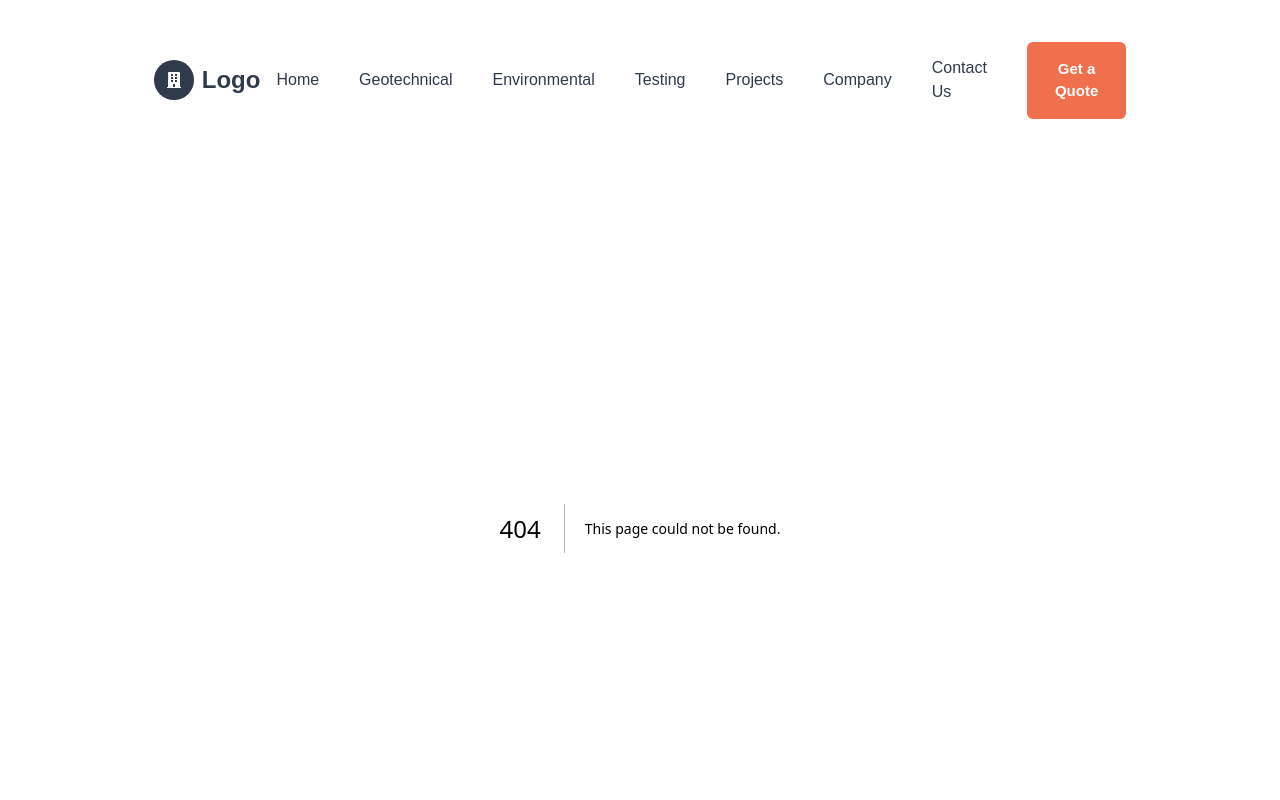
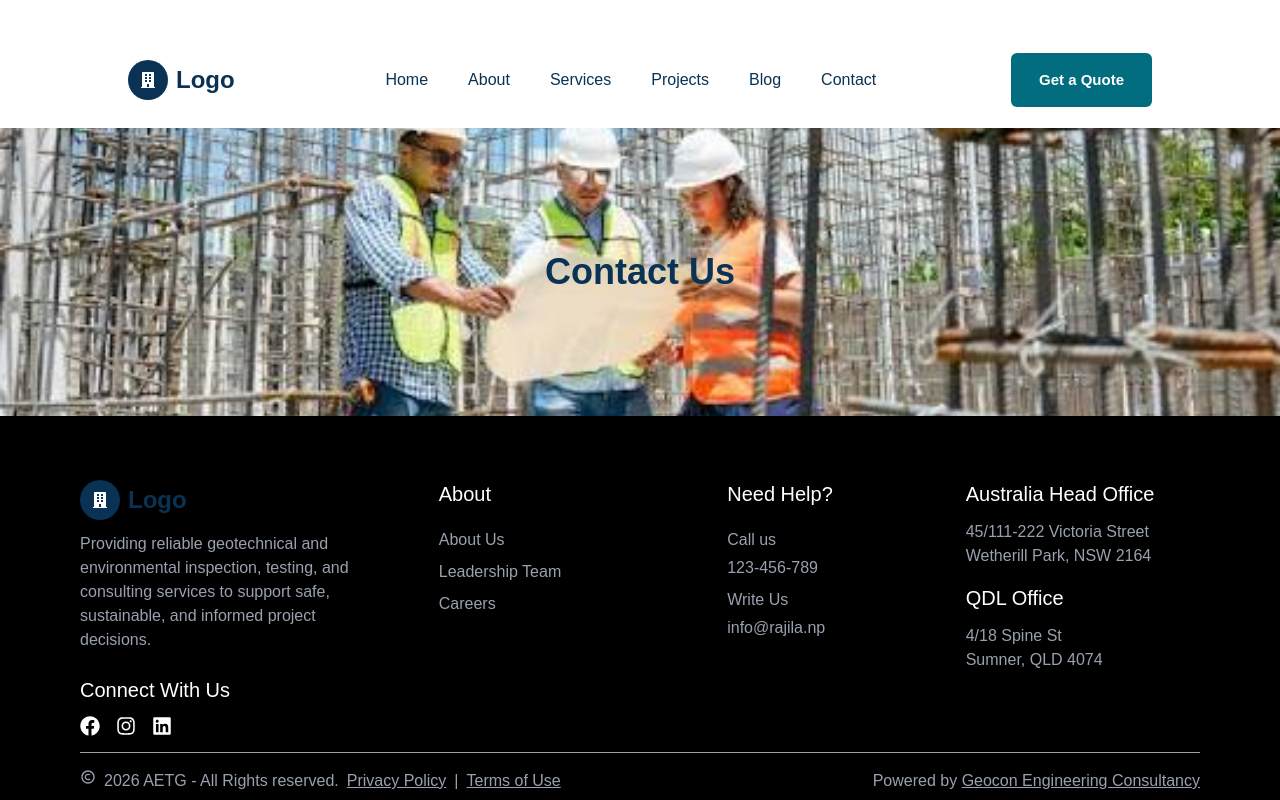
Before and after one commit to rajila598/geotech, a Next.js app: page /contact in a window 1280 px wide. Before the commit this address had no page. Shown: the top 800 px of the page. Built offline with nearby package versions, Linux system fonts and the light colour scheme.

Commit message:
color theme changed

```diff
--- /dev/null
+++ b/app/contact/page.tsx
@@ -0,0 +1,14 @@
+import BreadCrumb from "@/components/Helper/BreadCrumb";
+import React from "react";
+
+const page = () => {
+  return (
+    <>
+      <div className="">
+        <BreadCrumb title="Contact Us" />
+      </div>
+    </>
+  );
+};
+
+export default page;
--- a/app/globals.css
+++ b/app/globals.css
@@ -22,11 +22,11 @@ body {
   --font-mono: var(--font-geist-mono);
   --font-albert: var(--font-albert-sans);
 
-  --color-primary: #2f3a4b;
-  --color-secondary: #ededed;
+  --color-primary: #093254;
+  --color-secondary: #355162;
 
   --color-brand-bg: #fcece3;
-  --color-brand-accent: #f0704e;
+  --color-brand-accent: #026D7F;
   --color-brand-accent-hover: #e35f3c;
   --color-brand-muted: #6b6b6b;
 }
@@ -58,5 +58,8 @@ body {
   .footer-subheading{
     @apply text-white text-xl pb-3
   }
+  .flex-center{
+    @apply flex items-center justify-center
+  }
 }
 /* inline-flex items-center gap-2.5 text-[15px] font-bold shadow-brand-cta hover:bg-brand-accent-hover transition-colors */
--- /dev/null
+++ b/components/Helper/BreadCrumb.tsx
@@ -0,0 +1,25 @@
+import React from "react";
+
+interface BreadCrumbLink {
+  _id: string;
+  title: string;
+  url: string;
+}
+
+interface BreadCrumbProps {
+  title: string;
+//   links: BreadCrumbLink[];
+}
+const BreadCrumb = ({ title }: BreadCrumbProps) => {
+  return (
+    <>
+      <div className="flex-center h-72 w-full bg-[url('/carousel/construct.jpg')] bg-cover bg-center bg-no-repeat bg-fixed">
+        <div className="container flex-center flex-col gap-2">
+          <p className="text-primary text-4xl font-bold">{title}</p>
+        </div>
+      </div>
+    </>
+  );
+};
+
+export default BreadCrumb;
--- a/components/Navbar/MobileNav.tsx
+++ b/components/Navbar/MobileNav.tsx
@@ -25,7 +25,7 @@ const MobileNav = ({isMenuOpen, closeNavbar}: Props) => {
               </Link>
             );
           })}
-        <button className="button">Get a Quote</button>
+        <button className="button w-40 mx-10">Get a Quote</button>
         <IoCloseSharp onClick={closeNavbar} className="absolute top-[0.7rem] right-[1.4rem] sm:w-8 sm:h-8 w-6 h-6" />
       </div>
     </div>
--- a/components/Navbar/Navbar.tsx
+++ b/components/Navbar/Navbar.tsx
@@ -6,13 +6,13 @@ import { TiThMenu } from "react-icons/ti";
 import MobileNav from "./MobileNav";
 
 type Props = {
-    openNavbar: () => void;
-}
+  openNavbar: () => void;
+};
 
-const Navbar = ({openNavbar}:Props) => {
+const Navbar = ({ openNavbar }: Props) => {
   return (
-    <div className="container h-[12vh] relative z-10 lg:mt-8">
-      <div className="flex items-center h-full w-[90%] xl:w-[80%] mx-auto justify-between lg:justify-center">
+    <div className="h-[12vh] relative z-10 lg:mt-8">
+      <div className="flex items-center h-full w-[90%] xl:w-[80%] mx-auto justify-between">
         {/* logo */}
         <Logo />
         {/* Links */}
@@ -28,15 +28,18 @@ const Navbar = ({openNavbar}:Props) => {
               </Link>
             );
           })}
-        <button className="button">Get a Quote</button>
         </div>
-      {/* Menu */}
-      <div onClick={openNavbar} className="lg:hidden">
-        <TiThMenu className="w-6 h-6 cursor-pointer"/>
-        <MobileNav isMenuOpen={false} closeNavbar={function (): void {
-            throw new Error("Function not implemented.");
-          } } />
-      </div>
+          <button className="button hidden lg:block">Get a Quote</button>
+        {/* Menu */}
+        <div onClick={openNavbar} className="lg:hidden">
+          <TiThMenu className="w-6 h-6 cursor-pointer" />
+          <MobileNav
+            isMenuOpen={false}
+            closeNavbar={function (): void {
+              throw new Error("Function not implemented.");
+            }}
+          />
+        </div>
       </div>
     </div>
   );
--- a/constants/contants.ts
+++ b/constants/contants.ts
@@ -1,37 +1,33 @@
 export const NAV_LINKS = [
     {
         id: 1,
-        url: '#',
+        url: '/',
         lable: "Home",
     },
     {
         id: 2,
         url: '#',
-        lable: "Geotechnical",
+        lable: "About",
     },
     {
         id: 3,
         url: '#',
-        lable: "Environmental",
+        lable: "Services",
     },
     {
         id: 4,
         url: '#',
-        lable: "Testing",
+        lable: "Projects",
     },
     {
         id: 5,
         url: '#',
-        lable: "Projects",
+        lable: "Blog",
     },
     {
         id: 6,
-        url: '#',
-        lable: "Company",
+        url: '/contact',
+        lable: "Contact",
     },
-    {
-        id: 7,
-        url: '#',
-        lable: "Contact Us",
-    },
+
 ]
```
